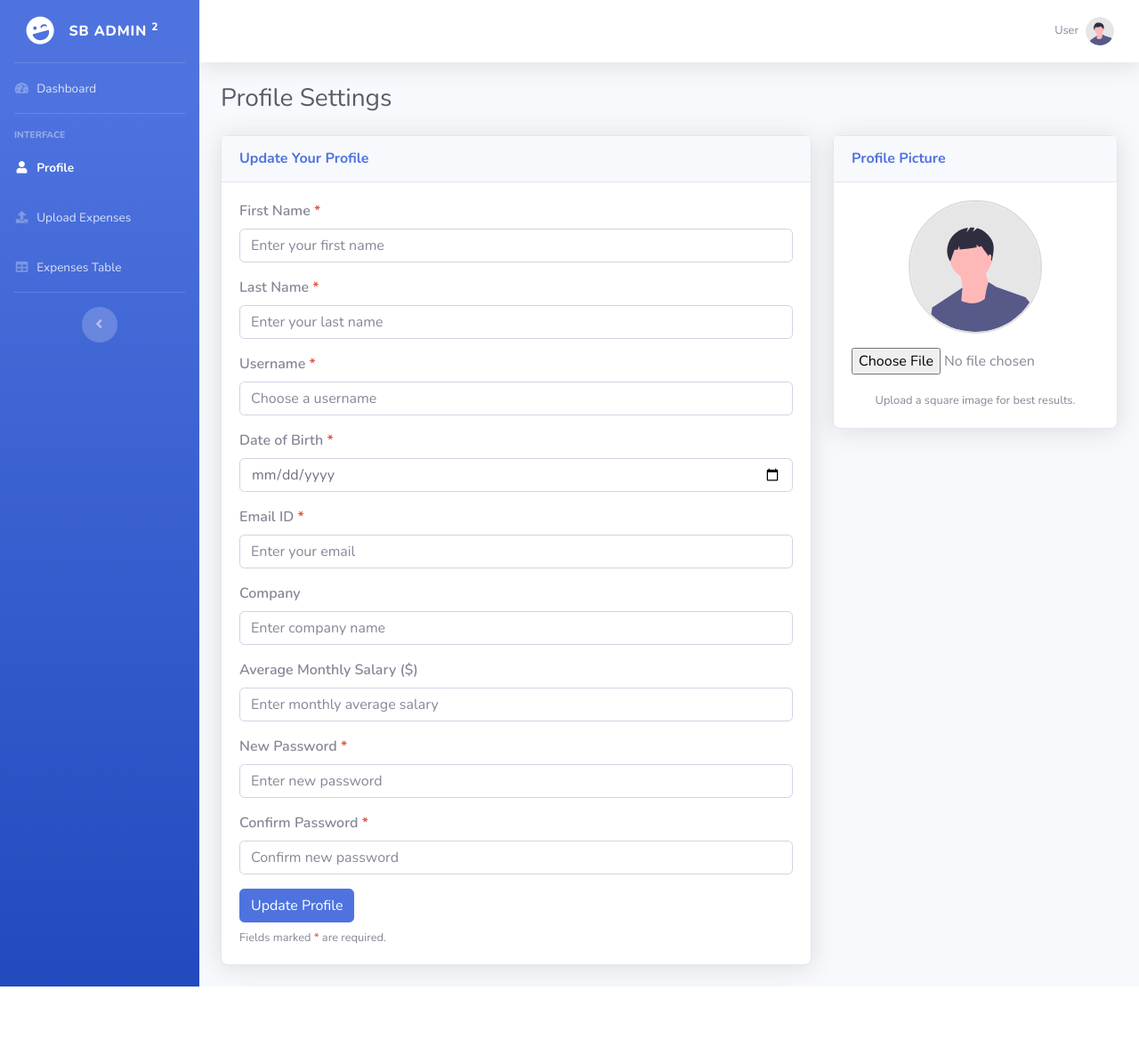
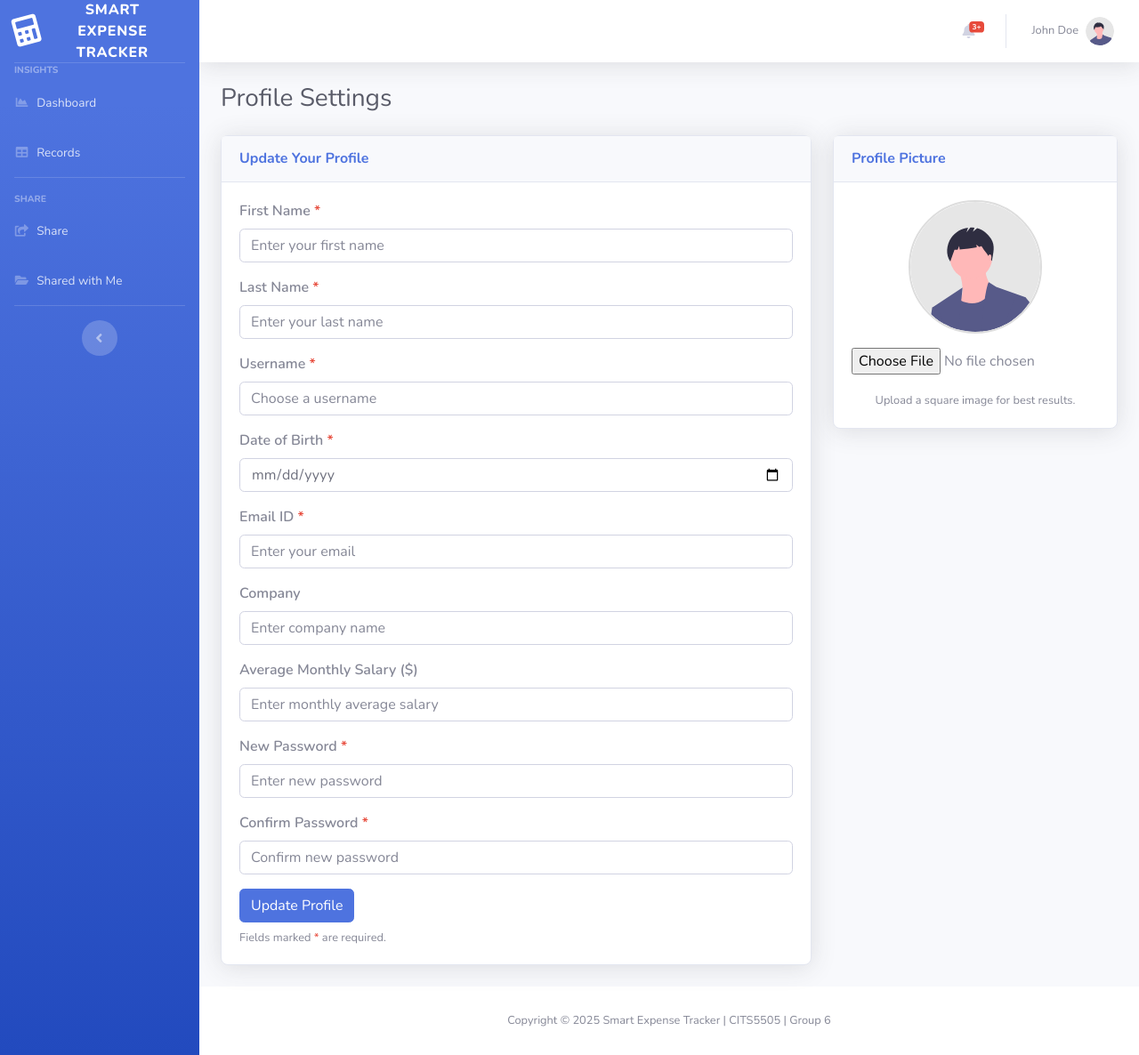
Before and after one commit to ptt0610/CITS5505-Group-6-_-Smart-Expense-Tracker-Analyzer, a Flask app: page /profile in a window 1280 px wide. Shown: the whole page at 89% size. Before the commit the page ends 1109 px from the top, so only its background shows below. Run offline with Flask 3, Linux system fonts and the light colour scheme; some libraries are stand-ins or nearby versions.

Commit message:
Refactored profile.html to extend base.html, fixed routing, and resolved layout duplication
This commit addresses the previously reported issue regarding the profile.html page being a standalone file with layout and routing inconsistencies. The following changes were made:

- Refactored profile.html to extend base.html, removing duplicated layout components (e.g., sidebar, topbar, wrapper).

- Moved all page-specific content into the {% block content %} section.

- Updated all navigation and resource links to use Flask's url_for() for correct routing (e.g., url_for('profile') instead of href="profile.html").

- Added head_extra and footer_extra blocks to load page-specific CSS (profile.css) and JS (profile.js) cleanly.

- Result: The profile page now loads properly from the Flask app, maintains consistent styling and layout, and is easier to maintain and extend.

```diff
--- a/templates/profile.html
+++ b/templates/profile.html
@@ -1,92 +1,15 @@
-<!DOCTYPE html>
-<html lang="en">
-<head>
-  <meta charset="UTF-8" />
-  <meta name="viewport" content="width=device-width, initial-scale=1.0"/>
-  <title>User Profile</title>
-  <link href="vendor/fontawesome-free/css/all.min.css" rel="stylesheet" type="text/css" />
-  <link href="https://fonts.googleapis.com/css?family=Nunito:200,300,400,600,700,800,900" rel="stylesheet" />
-  <link href="css/sb-admin-2.min.css" rel="stylesheet" />
-  <link href="profile.css" rel="stylesheet" />
-</head>
-<body id="page-top">
-  <div id="wrapper">
-    <!-- Sidebar -->
-    <ul class="navbar-nav bg-gradient-primary sidebar sidebar-dark accordion" id="accordionSidebar">
-      <a class="sidebar-brand d-flex align-items-center justify-content-center" href="index.html">
-        <div class="sidebar-brand-icon rotate-n-15">
-          <i class="fas fa-laugh-wink"></i>
-        </div>
-        <div class="sidebar-brand-text mx-3">SB Admin <sup>2</sup></div>
-      </a>
-      <hr class="sidebar-divider my-0">
-      <li class="nav-item">
-        <a class="nav-link" href="index.html">
-          <i class="fas fa-fw fa-tachometer-alt"></i>
-          <span>Dashboard</span>
-        </a>
-      </li>
-      <hr class="sidebar-divider">
-      <div class="sidebar-heading">Interface</div>
-      <li class="nav-item active">
-        <a class="nav-link" href="profile.html">
-          <i class="fas fa-fw fa-user"></i>
-          <span>Profile</span>
-        </a>
-      </li>
-      <li class="nav-item">
-        <a class="nav-link" href="upload.html">
-          <i class="fas fa-fw fa-upload"></i>
-          <span>Upload Expenses</span>
-        </a>
-      </li>
-      <li class="nav-item">
-        <a class="nav-link" href="tables.html">
-          <i class="fas fa-fw fa-table"></i>
-          <span>Expenses Table</span>
-        </a>
-      </li>
-      <hr class="sidebar-divider d-none d-md-block">
-      <div class="text-center d-none d-md-inline">
-        <button class="rounded-circle border-0" id="sidebarToggle"></button>
-      </div>
-    </ul>
-    <!-- End of Sidebar -->
+{% extends "base.html" %}
 
-    <!-- Content Wrapper -->
-    <div id="content-wrapper" class="d-flex flex-column">
-      <div id="content">
-        <!-- Topbar -->
-        <nav class="navbar navbar-expand navbar-light bg-white topbar mb-4 static-top shadow">
-          <ul class="navbar-nav ml-auto">
-            <li class="nav-item dropdown no-arrow">
-              <a class="nav-link dropdown-toggle" href="#" id="userDropdown" role="button" data-toggle="dropdown">
-                <span class="mr-2 d-none d-lg-inline text-gray-600 small">User</span>
-                <img class="img-profile rounded-circle" id="nav-profile-pic" src="img/undraw_profile.svg">
-              </a>
-              <div class="dropdown-menu dropdown-menu-right shadow animated--grow-in" aria-labelledby="userDropdown">
-                <a class="dropdown-item" href="profile.html">
-                  <i class="fas fa-user fa-sm fa-fw mr-2 text-gray-400"></i> Profile
-                </a>
-                <a class="dropdown-item" href="#">
-                  <i class="fas fa-cogs fa-sm fa-fw mr-2 text-gray-400"></i> Settings
-                </a>
-                <a class="dropdown-item" href="#">
-                  <i class="fas fa-list fa-sm fa-fw mr-2 text-gray-400"></i> Activity Log
-                </a>
-                <div class="dropdown-divider"></div>
-                <a class="dropdown-item" href="#" data-toggle="modal" data-target="#logoutModal">
-                  <i class="fas fa-sign-out-alt fa-sm fa-fw mr-2 text-gray-400"></i> Logout
-                </a>
-              </div>
-            </li>
-          </ul>
-        </nav>
-        <!-- End of Topbar -->
+{% block title %}Profile - Smart Expense Tracker{% endblock %}
 
-        <!-- Begin Page Content -->
-        <div class="container-fluid">
+{% block head_extra %}
+<!-- Custom styles for the profile page -->
+<link href="{{ url_for('static', filename='css/profile.css') }}" rel="stylesheet" type="text/css" />
+{% endblock %}
+
+{% block content %}
 <h1 class="h3 mb-4 text-gray-800">Profile Settings</h1>
+
 <div class="row">
     <!-- Form Column -->
     <div class="col-lg-8">
@@ -149,7 +72,7 @@
                 <h6 class="m-0 font-weight-bold text-primary">Profile Picture</h6>
             </div>
             <div class="card-body text-center">
-                  <img id="profile-preview" src="img/undraw_profile.svg" alt="Profile Preview" class="img-fluid rounded-circle mb-3" width="150" height="150" />
+                <img id="profile-preview" src="{{ url_for('static', filename='img/undraw_profile.svg') }}" alt="Profile Preview" class="img-fluid rounded-circle mb-3" width="150" height="150" />
                 <div class="form-group">
                     <input type="file" id="profile-image" accept="image/*" class="form-control-file">
                 </div>
@@ -158,13 +81,8 @@
         </div>
     </div>
 </div>
-        </div>
+{% endblock %}
 
-      </div>
-    </div>
-  </div>
-
-  <!-- Script -->
+{% block footer_extra %}
 <script src="{{ url_for('static', filename='js/expense_tracker/profile.js') }}"></script>
-</body>
-</html>
+{% endblock %}
```
Lines whose indentation alone changed are shown as unchanged.
